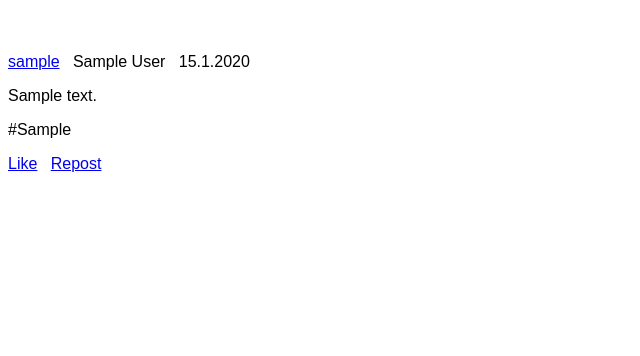
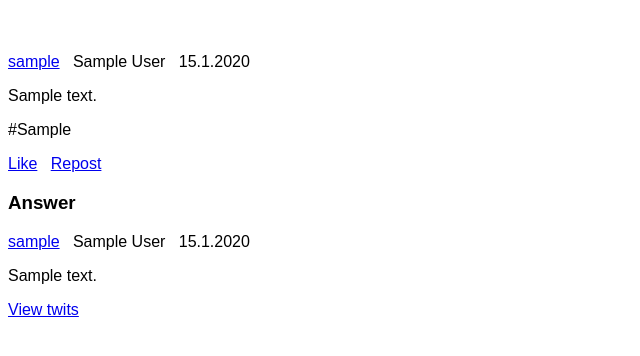
Before and after one commit to EugeniRosh/micro_blogging, a Django app: template src/microblogging/core/presentation/templates/twits_view.html in a window 1280 px wide. Shown: the part 265-621 px from the top of the page, without its empty margins (0-640 px from the left). Run offline with Django 4.2, Linux system fonts and the light colour scheme; tables that the repository leaves empty hold one stand-in row (values such as "Sample post"); the template is opened without the code that fills it: values that come from a table or form of the project are taken from there, most other values are stand-ins (such as "Sample title", 1, 10 or a date in 2020).

Commit message:
add show wits_ansver

```diff
--- a/src/microblogging/core/presentation/templates/twits_view.html
+++ b/src/microblogging/core/presentation/templates/twits_view.html
@@ -34,5 +34,18 @@
       <a href='{% url "repost_twits" twit.id %}?operation=delete'>Remove repost</a>
     {% endif %}
   {% endif %}
+  <h3>Answer</h3>
+  {% for a in twits_ansver %}
+  <p>
+    <a href='{% url "profile_users" a.profile.username %}'>{{ a.profile.username }}</a>
+    &nbsp;
+    {{ a.profile.first_name }}
+    {{ a.profile.last_name }}
+    &nbsp;
+    {{ a.created_at.day }}.{{ a.created_at.month }}.{{ a.created_at.year }}
+  </p>
+  <p>{{ a.text }}</p>
+  <a href='{% url "view_twit" a.id %}'>View twits</a>
+  {% endfor %}
 
 {% endblock %}
```
